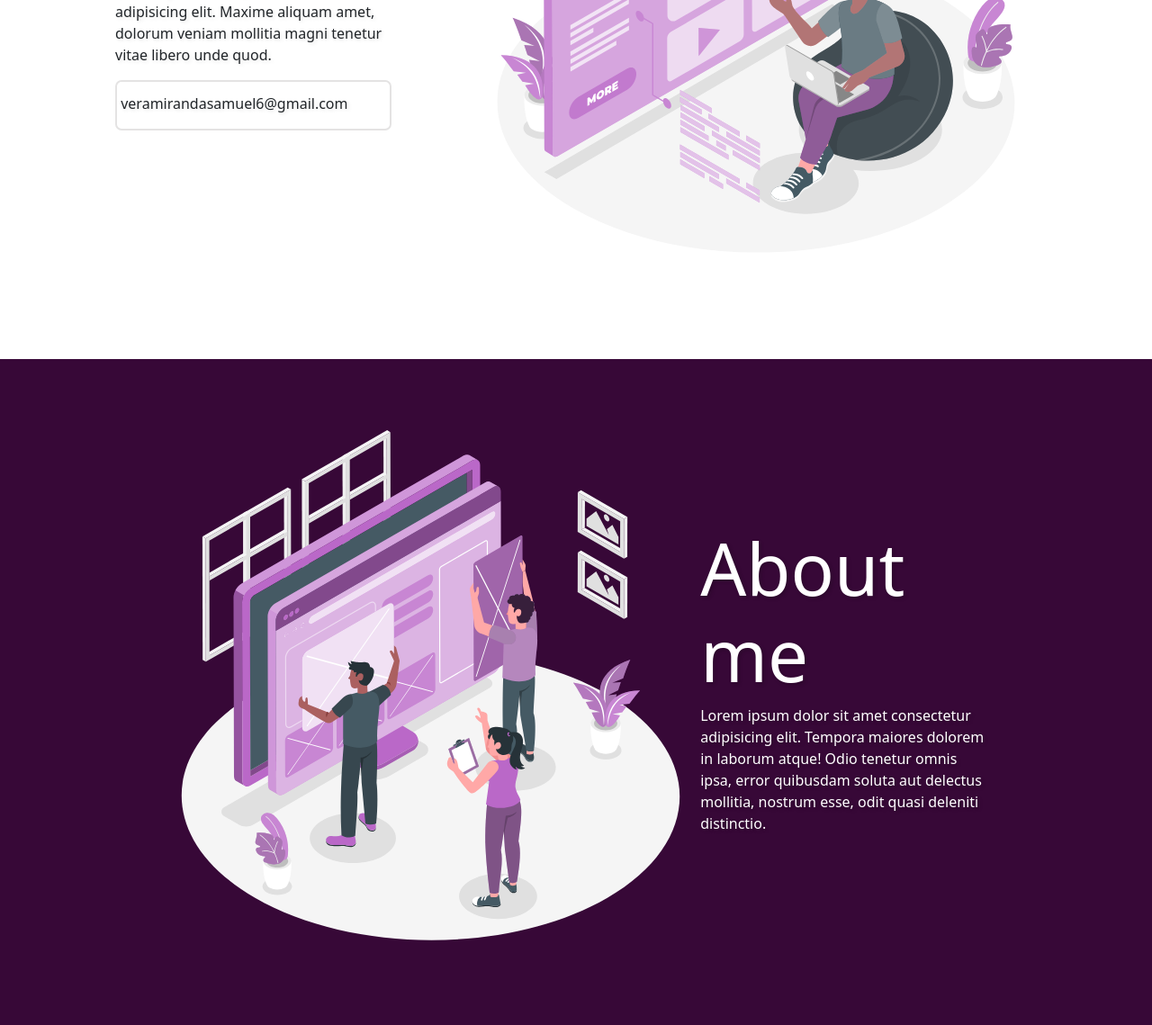
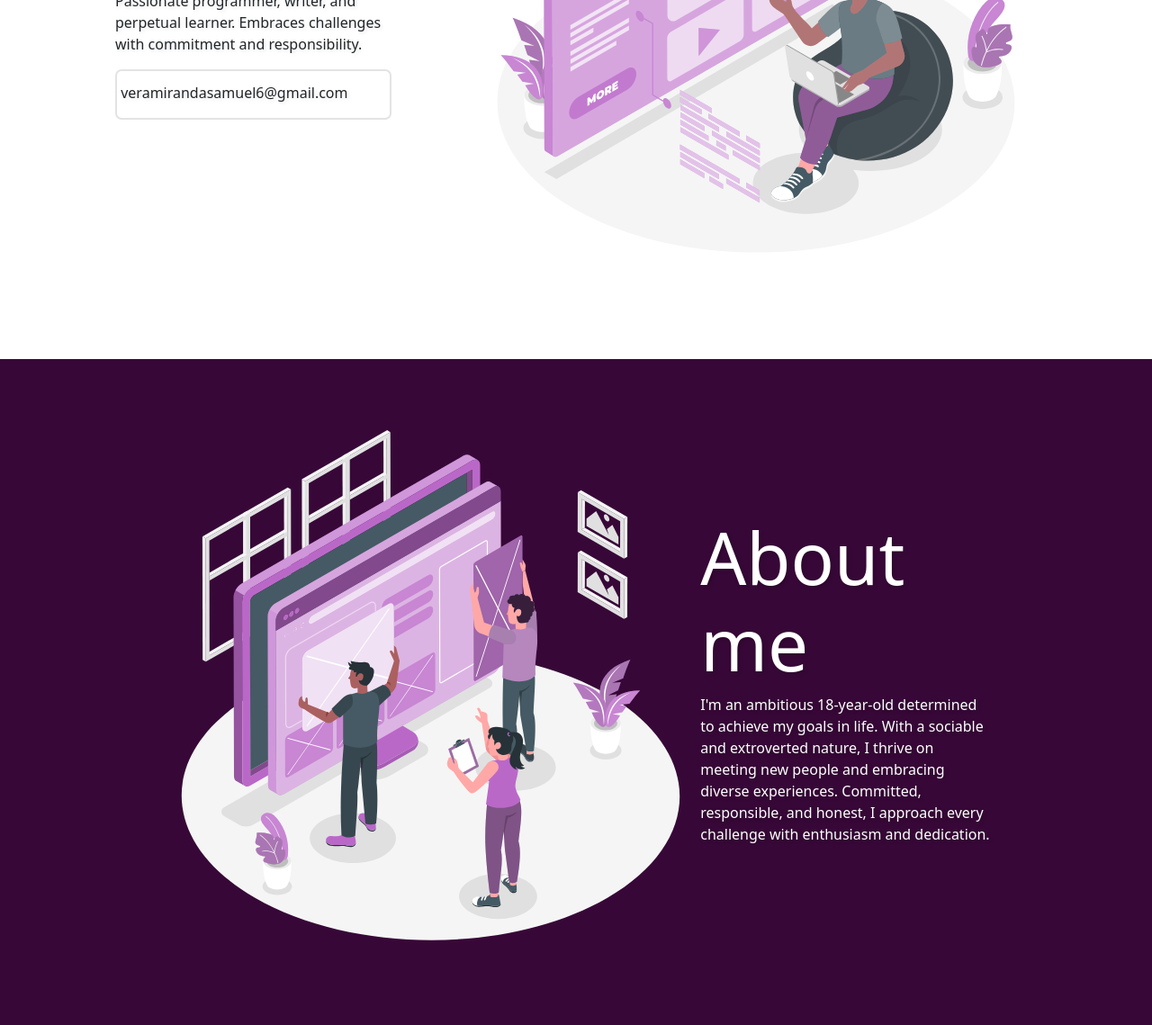
Before and after one commit to SamuelSml8/PORTFOLIO, a website built with Vite: page vite-project/index.html in a window 1280 px wide. Shown: the part 401-1540 px from the top of the page at 90% size. Built offline with nearby package versions, Linux system fonts and the light colour scheme; a script that the page names is missing; some icons are missing.

Commit message:
Se cambiaron los textos lorem ipsum por reales

```diff
--- a/vite-project/index.html
+++ b/vite-project/index.html
@@ -10,7 +10,11 @@
       integrity="sha384-QWTKZyjpPEjISv5WaRU9OFeRpok6YctnYmDr5pNlyT2bRjXh0JMhjY6hW+ALEwIH"
       crossorigin="anonymous"
     />
-    <link rel="shortcut icon" href="https://static-00.iconduck.com/assets.00/code-tech-dev-icon-512x448-gc8hejmy.png" type="image/x-icon">
+    <link
+      rel="shortcut icon"
+      href="https://static-00.iconduck.com/assets.00/code-tech-dev-icon-512x448-gc8hejmy.png"
+      type="image/x-icon"
+    />
     <script src="https://cdn.jsdelivr.net/npm/sweetalert2@11"></script>
     <link rel="stylesheet" href="style.css" />
   </head>
@@ -60,9 +64,8 @@
         <div class="title-description">
           <h1 class="home-title">Software Developer</h1>
           <p class="home-description">
-            Lorem ipsum dolor, sit amet consectetur adipisicing elit. Maxime
-            aliquam amet, dolorum veniam mollitia magni tenetur vitae libero
-            unde quod.
+            Passionate programmer, writer, and perpetual learner. Embraces
+            challenges with commitment and responsibility.
           </p>
           <div class="copy-email">
             <p class="home-email">veramirandasamuel6@gmail.com</p>
@@ -85,10 +88,11 @@
         <div class="container-inf">
           <h2>About me</h2>
           <p>
-            Lorem ipsum dolor sit amet consectetur adipisicing elit. Tempora
-            maiores dolorem in laborum atque! Odio tenetur omnis ipsa, error
-            quibusdam soluta aut delectus mollitia, nostrum esse, odit quasi
-            deleniti distinctio.
+            I'm an ambitious 18-year-old determined to achieve my goals in life.
+            With a sociable and extroverted nature, I thrive on meeting new
+            people and embracing diverse experiences. Committed, responsible,
+            and honest, I approach every challenge with enthusiasm and
+            dedication.
           </p>
         </div>
       </div>
@@ -324,7 +328,14 @@
           <label>Mail</label>
           <input id="email" class="input mail" type="email" />
           <label>Message</label>
-          <textarea id="textarea" class="input textarea" name="" id="contact-message" cols="50" rows="8"></textarea>
+          <textarea
+            id="textarea"
+            class="input textarea"
+            name=""
+            id="contact-message"
+            cols="50"
+            rows="8"
+          ></textarea>
           <button class="btn-form" type="submit">Enviar</button>
         </form>
       </div>
@@ -332,9 +343,7 @@
 
     <footer>
       <div class="container d-flex justify-content-center">
-        <span class="text-muted">
-          Samuel Sml ©  almost all rights reserved</span
-        >
+        <span class="text-muted"> Samuel Sml © almost all rights reserved</span>
       </div>
     </footer>
 
```
